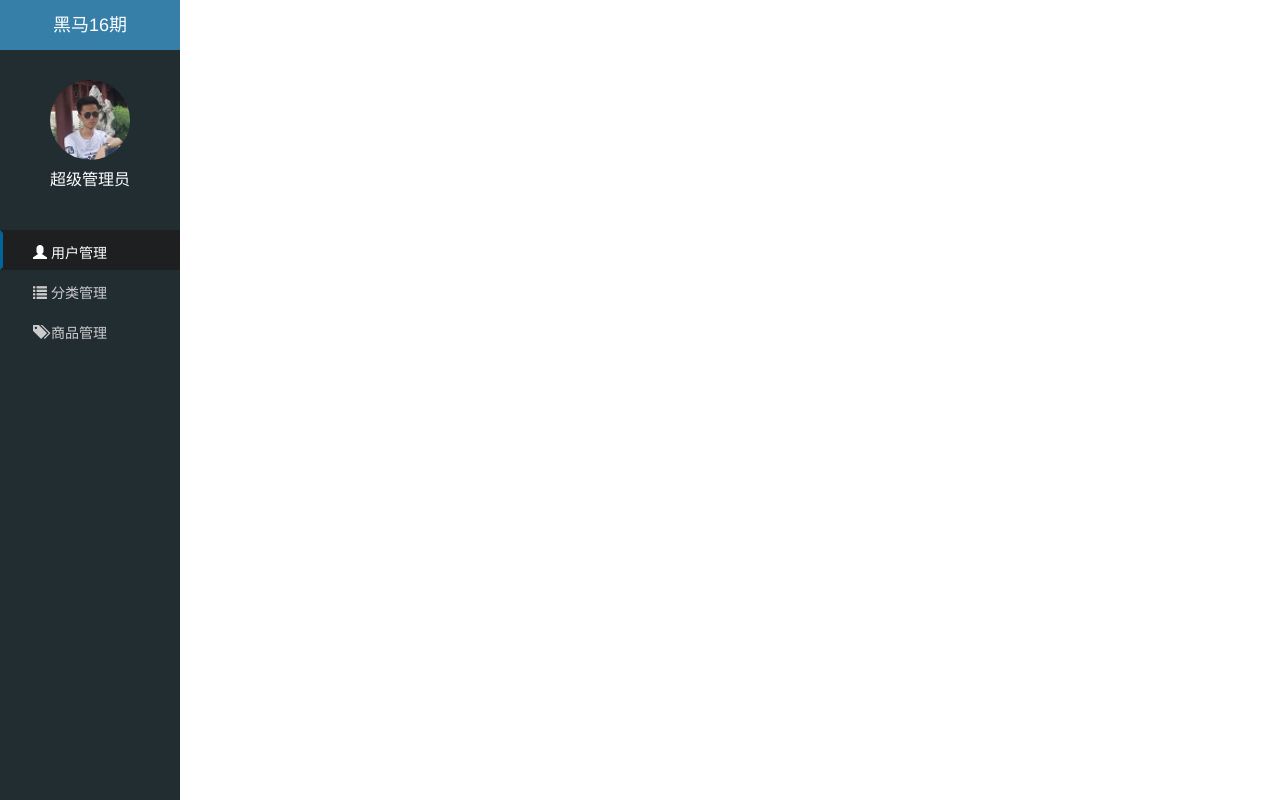
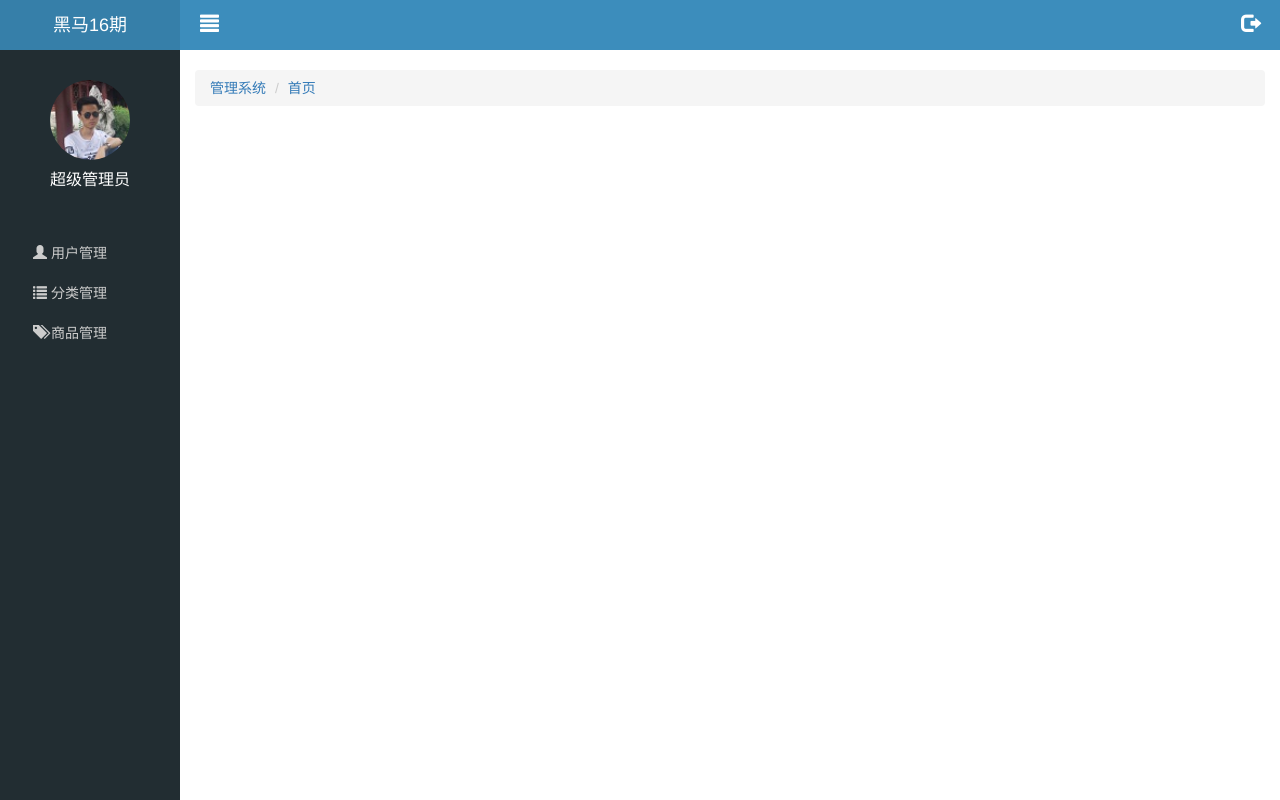
Before and after one commit to sunsuxia/letao, a website: page public/admin/index.html in a window 1280 px wide. Drawn offline with Linux system fonts and the light colour scheme.

Commit message:
主页的静态页面完成

```diff
--- a/public/admin/css/common.css
+++ b/public/admin/css/common.css
@@ -28,6 +28,7 @@ html,body{
     width: 180px;
     height:100%;
     background-color: #222d32;
+    position: absolute;
 }
 .lt_aside .brand a{
     height: 50px;
@@ -72,3 +73,23 @@ html,body{
 .lt_aside .nav .child a{
     padding-left: 50px;
 }
+
+/*主体部分*/
+.lt_main{
+    height: 100%;
+    width: 100%;
+    /*background-color: pink;*/
+    padding-left:180px;
+}
+.lt_topbar{
+    height: 50px;
+    background-color: #3c8dbc;
+    padding:0 20px;
+    line-height:50px;
+    margin-bottom: 20px;
+}
+.lt_topbar a{
+    color: #fff;
+    font-size: 19px;
+
+}
--- a/public/admin/index.html
+++ b/public/admin/index.html
@@ -24,7 +24,7 @@
     <div class="nav">
         <ul>
             <li>
-                <a href="user.html" class='now'>
+                <a href="user.html" >
                 <span class="glyphicon glyphicon-user"></span>
                 用户管理
                 </a>
@@ -50,7 +50,21 @@
 </div>
 
 <!--右边部分-->
-<div class="lt_main"></div>
+<div class="lt_main">
+    <div class="lt_topbar">
+        <a href="javascript:;" class="pull-left icon_menu"><span  class="glyphicon glyphicon-align-justify"></span></a>
+        <a href="javascript:;" class="pull-right icon_logout"><span class="glyphicon glyphicon-log-out"></span></a>
+    </div>
+    <div class="container-fluid">
+        <ol class="breadcrumb">
+            <li><a href="#">管理系统</a></li>
+            <li><a href="#">首页</a></li>
+
+        </ol>
+
+    </div>
+
+</div>
 
 
 
```
